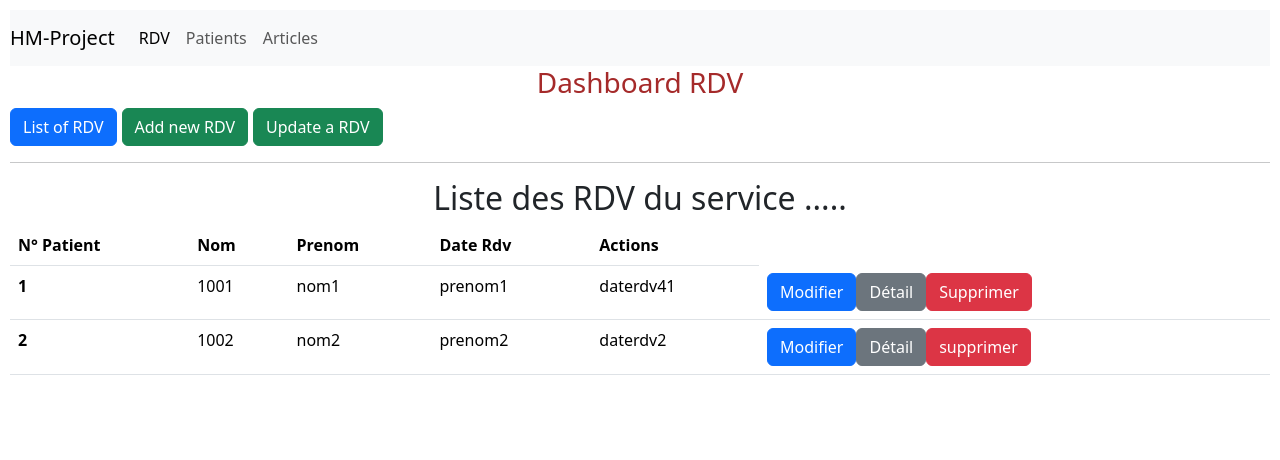
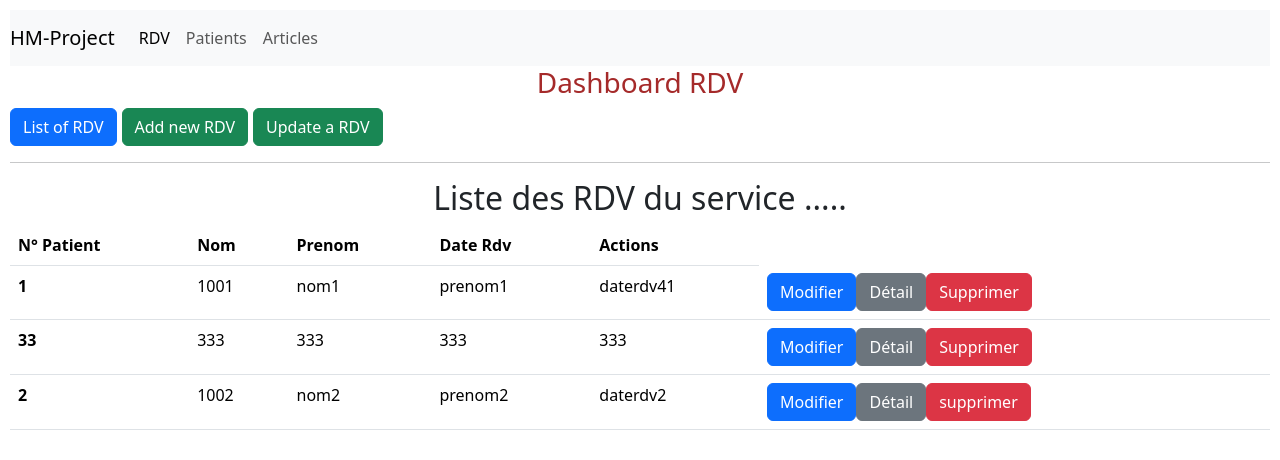
Before and after one commit to tarhouniabdessatar/formation_finale, an Angular app: page /dashbaordRdv in a window 1280 px wide. Both pictures are taken after a click on the button "List of RDV". Shown: the top 460 px of the page. Built offline with nearby package versions, Linux system fonts and the light colour scheme.

Commit message:
version tri22seme

```diff
--- a/src/app/rdv/list-rdv/list-rdv.component.html
+++ b/src/app/rdv/list-rdv/list-rdv.component.html
@@ -22,7 +22,17 @@
         <button type="button" class="btn btn-danger">Supprimer</button>
       </td>
     </tr>
-
+    <tr>
+      <th scope="row">33</th>
+      <td>333</td>
+      <td>333</td>
+      <td>333</td>
+       <td>333</td>
+      <td> <button type="button" class="btn btn-primary">Modifier</button>
+        <button type="button" class="btn btn-secondary">Détail</button>
+        <button type="button" class="btn btn-danger">Supprimer</button>
+      </td>
+    </tr>
     <tr>
       <th scope="row">2</th>
       <td>1002</td>
```
